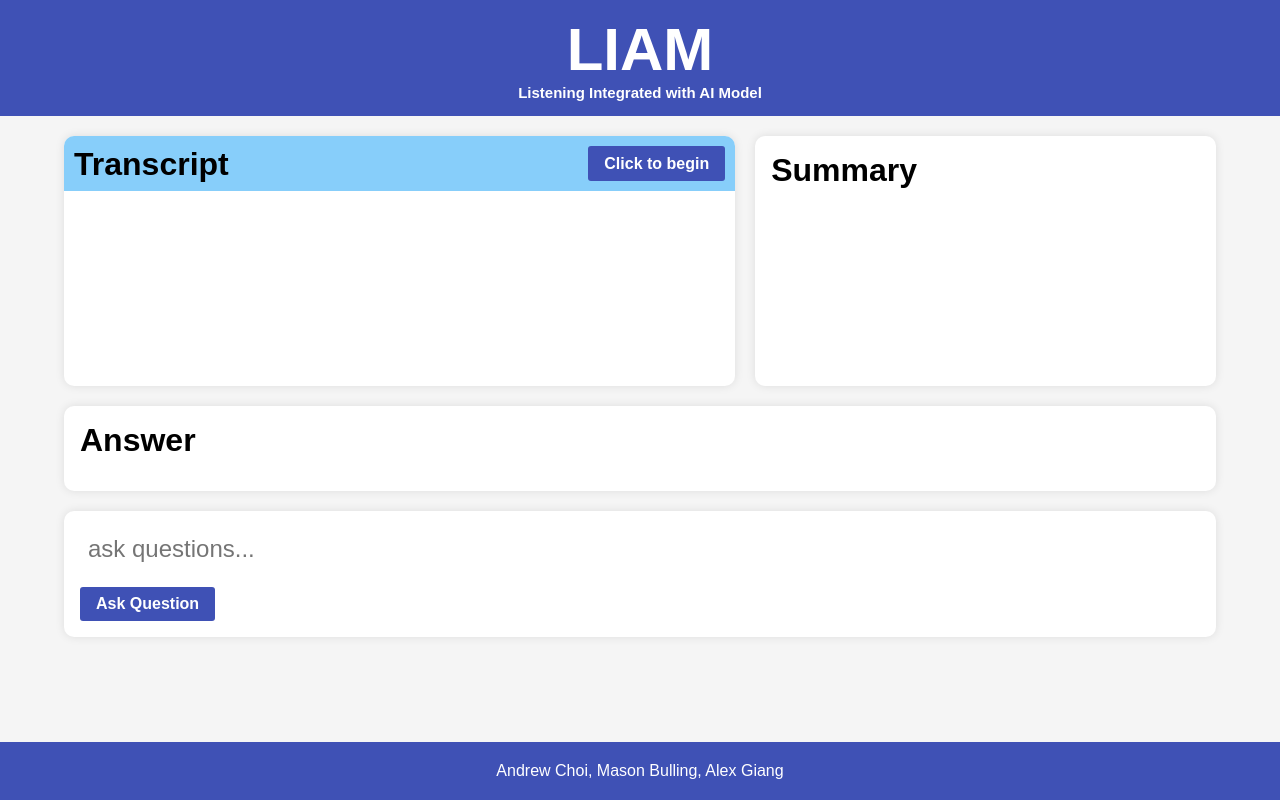
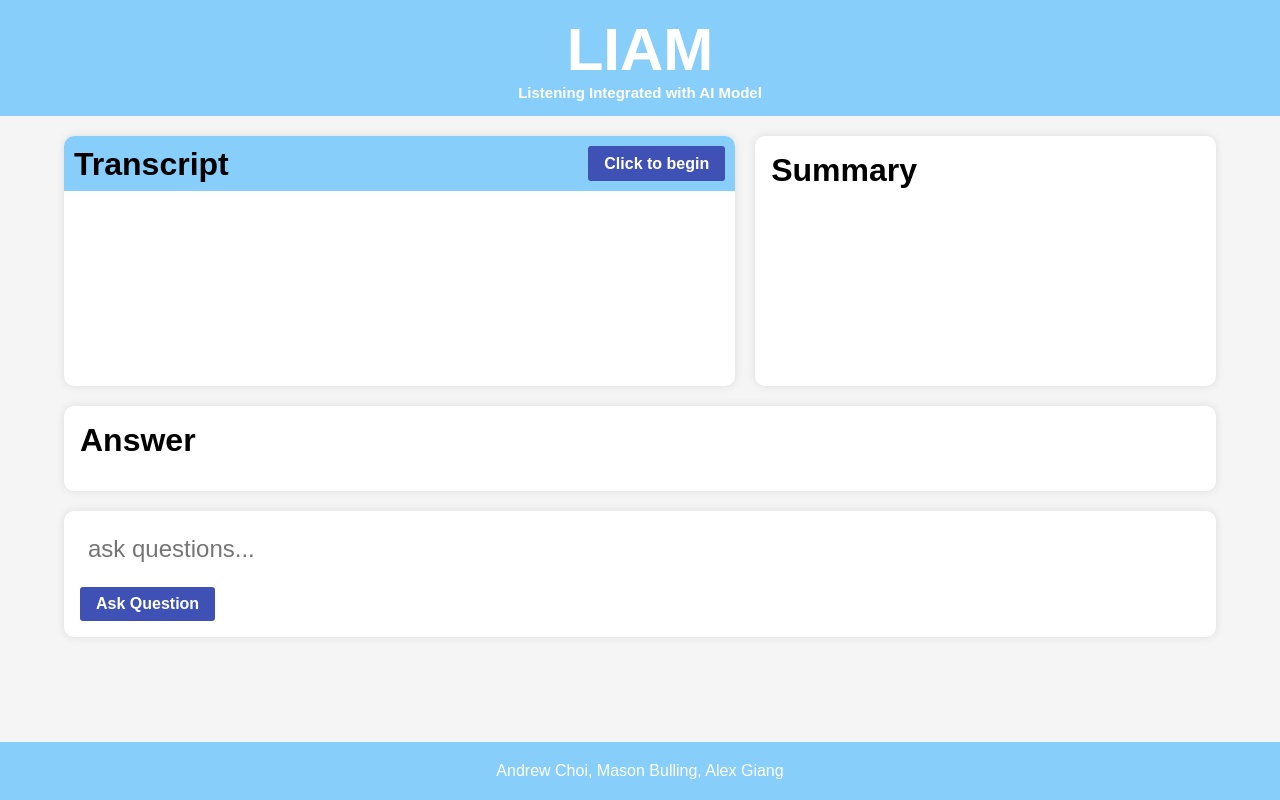
Before and after one commit to andrewschoi/liam, a Next.js app: page / in a window 1280 px wide. Built offline with nearby package versions, Linux system fonts and the light colour scheme.

Commit message:
Update footer and header colors

```diff
--- a/src/styles/globals.css
+++ b/src/styles/globals.css
@@ -169,7 +169,7 @@ body {
 
 /* Title Styles */
 .title-container {
-  background-color: #3f51b5;
+  background-color: lightskyblue;
   text-align: center;
   color: #fff;
   padding: 15px;
@@ -193,7 +193,7 @@ body {
   bottom: 0;
   left: 0;
   width: 100%;
-  background-color: #3f51b5;
+  background-color: lightskyblue;
   color: #fff;
   padding: 20px;
   text-align: center;
```
